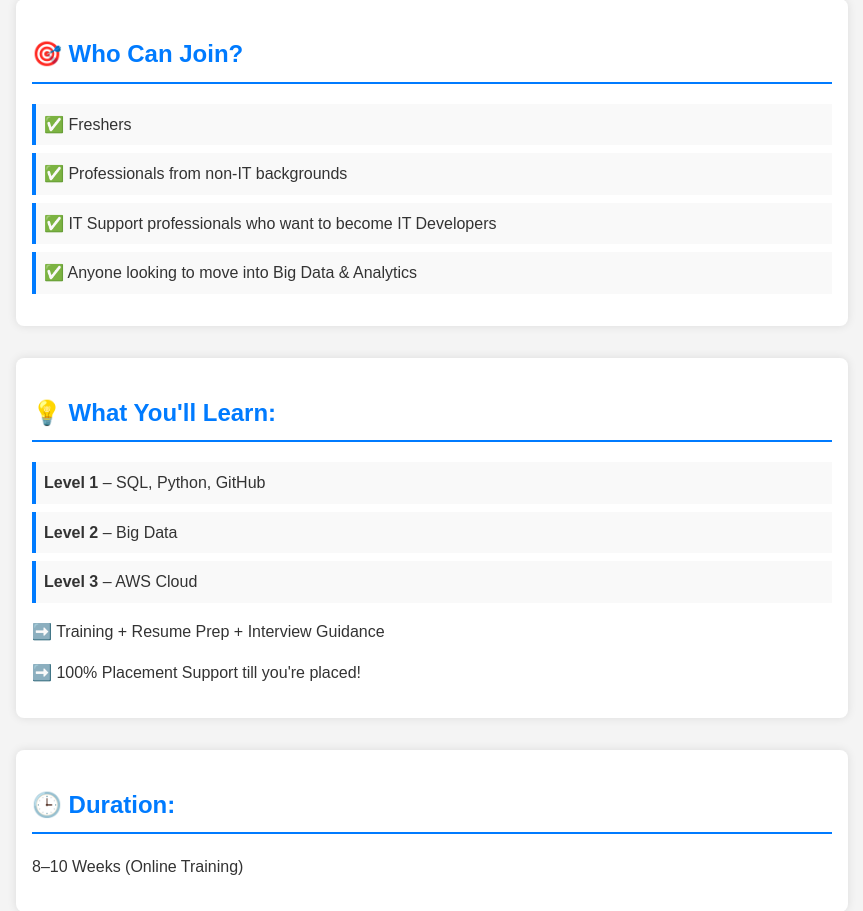
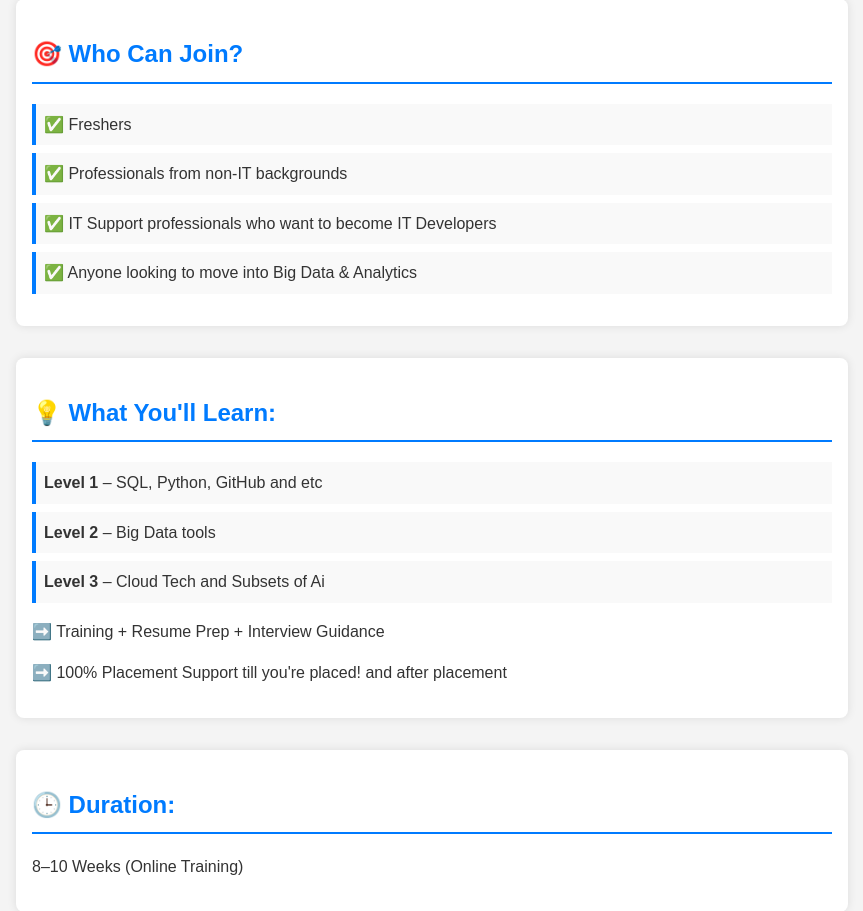
Before and after one commit to Lalsinghkadavth225/NeuralBasics_website, a Flask app: page / in a window 1280 px wide. Shown: the part 446-1357 px from the top of the page, without its empty margins (208-1071 px from the left). Run offline with Flask 3, Linux system fonts and the light colour scheme.

Commit message:
Update index.html

```diff
--- a/Desktop/YOUTUBE_RESOURCE/CareerProgramWebsite/templates/index.html
+++ b/Desktop/YOUTUBE_RESOURCE/CareerProgramWebsite/templates/index.html
@@ -30,12 +30,12 @@
     <section id="what-you-learn">
         <h2>💡 What You'll Learn:</h2>
         <ul>
-            <li><strong>Level 1</strong> – SQL, Python, GitHub</li>
-            <li><strong>Level 2</strong> – Big Data</li>
-            <li><strong>Level 3</strong> – AWS Cloud</li>
+            <li><strong>Level 1</strong> – SQL, Python, GitHub and etc</li>
+            <li><strong>Level 2</strong> – Big Data tools </li>
+            <li><strong>Level 3</strong> – Cloud Tech and Subsets of Ai </li>
         </ul>
         <p>➡️ Training + Resume Prep + Interview Guidance</p>
-        <p>➡️ 100% Placement Support till you're placed!</p>
+        <p>➡️ 100% Placement Support till you're placed! and after placement</p>
     </section>
 
     <section id="duration">
```
